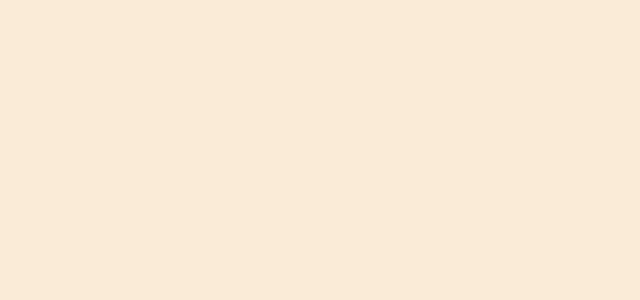
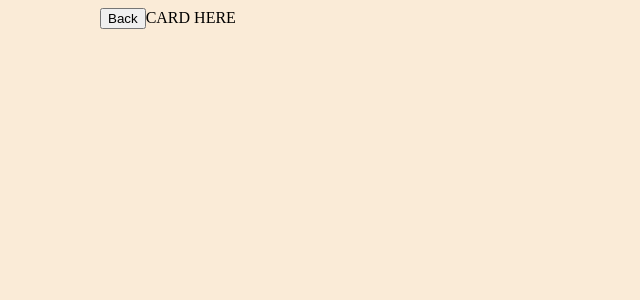
Before and after one commit to Karpucho/github-finder, a React app: page /card in a window 1280 px wide. Before the commit this address had no page. Shown: the top 300 px of the page, without its empty margins (0-640 px from the left). Built offline with nearby package versions, Linux system fonts and the light colour scheme.

Commit message:
add routing

```diff
--- a/src/components/App.jsx
+++ b/src/components/App.jsx
@@ -1,7 +1,8 @@
 import React from 'react';
 import { useDispatch } from 'react-redux';
-import { BrowserRouter, Routes, Route } from 'react-router-dom';
+import { BrowserRouter, Routes, Route, Navigate } from 'react-router-dom';
 import './app.less'
+import Card from './card/Card';
 import Main from './main/Main.jsx';
 
 function App(props) {
@@ -13,6 +14,7 @@ function App(props) {
       <div className="container">
         <Routes>
           <Route path="/" element={<Main />} />
+          <Route path="/card" element={<Card />} />
         </Routes>
       </div>
    </BrowserRouter>
--- a/src/components/actions/repos.js
+++ b/src/components/actions/repos.js
@@ -7,7 +7,7 @@ export const getRepos = (searchQuery = 'stars:%3E1', currentPage, perPage) => {
 
   return async (dispatch) => {
     dispatch(setIsFetching(true))
-    const response = await axios.get(`https://api.github.com/search/repositories?q=${searchQuery}&sort=stars&per_page=${perPage}&page=${currentPage}`)
+    const response = await axios.get(`https://api.github.com/search/repositories?q=${searchQuery}&sort=stars&page=${currentPage}&per_page=${perPage}`)
     // console.log(response.data, "РЕСПОНС ОТ ГИТА");
     dispatch(setRepos(response.data))
   }
--- /dev/null
+++ b/src/components/card/Card.jsx
@@ -0,0 +1,14 @@
+import React from 'react';
+import { useNavigate } from 'react-router-dom';
+
+function Card(props) {
+  const navigate = useNavigate()
+  return (
+    <div>
+      <button onClick={() => navigate('/')} className="back-btn">Back</button>
+      CARD HERE
+    </div>
+  );
+}
+
+export default Card;
--- a/src/components/main/Main.jsx
+++ b/src/components/main/Main.jsx
@@ -8,15 +8,17 @@ import Repo from './repo/Repo';
 
 function Main() {
   const dispatch = useDispatch()
+
   const repos = useSelector(state => state.repos.items)
   const isFetching = useSelector(state => state.repos.isFetching)
   const currentPage = useSelector(state => state.repos.currentPage)
   const perPage = useSelector(state => state.repos.perPage)
   const totalCount = useSelector(state => state.repos.totalCount)
+
   const [searchValue, setSearchValue] = useState('')
+
   const pagesCount = Math.ceil(totalCount/perPage)
   const pages =[]
-  // console.log(repos, "REPOS");
 
   createPages(pages, pagesCount, currentPage)
 
@@ -28,7 +30,7 @@ function Main() {
     dispatch(setCurrentPage(1))
     dispatch(getRepos(searchValue, currentPage, perPage))
   }
-
+  // console.log(repos, "REPOS");
   return (
     <div>
       <div className="search">
@@ -49,7 +51,7 @@ function Main() {
       <div className="pages">
         {pages.map((page, index) => <span
          key={index}
-         className={currentPage === page ? 'current-page' : 'page'}
+         className={currentPage == page ? 'current-page' : 'page'}
          onClick={() => dispatch(setCurrentPage(page))} >{page}</span>)}
       </div>
     </div>
--- a/src/components/main/repo/Repo.jsx
+++ b/src/components/main/repo/Repo.jsx
@@ -1,4 +1,5 @@
 import React from 'react';
+import { NavLink } from 'react-router-dom';
 import './repo.less'
 
 function Repo(props) {
@@ -8,7 +9,7 @@ function Repo(props) {
   return (
     <div className='repo'>
       <div className="repo-header">
-        <div className="repo-header-name">{repo.name}</div>
+        <div className="repo-header-name"><NavLink to={'/card'}>{repo.name}</NavLink></div>
         <div className="repo-header-stars">Количество звезд: {repo.stargazers_count}</div>
       </div>
       <div className="repo-last-commit">Последний коммит: {repo.updated_at}</div>
--- a/webpack.config.js
+++ b/webpack.config.js
@@ -10,7 +10,8 @@ module.exports = {
     filename: '[name].[fullhash].js',
   },
   devServer: {
-    port: 3000
+    port: 3000,
+    historyApiFallback: true,
   },
   resolve: {
     extensions: ['.js', '.jsx'],
```
